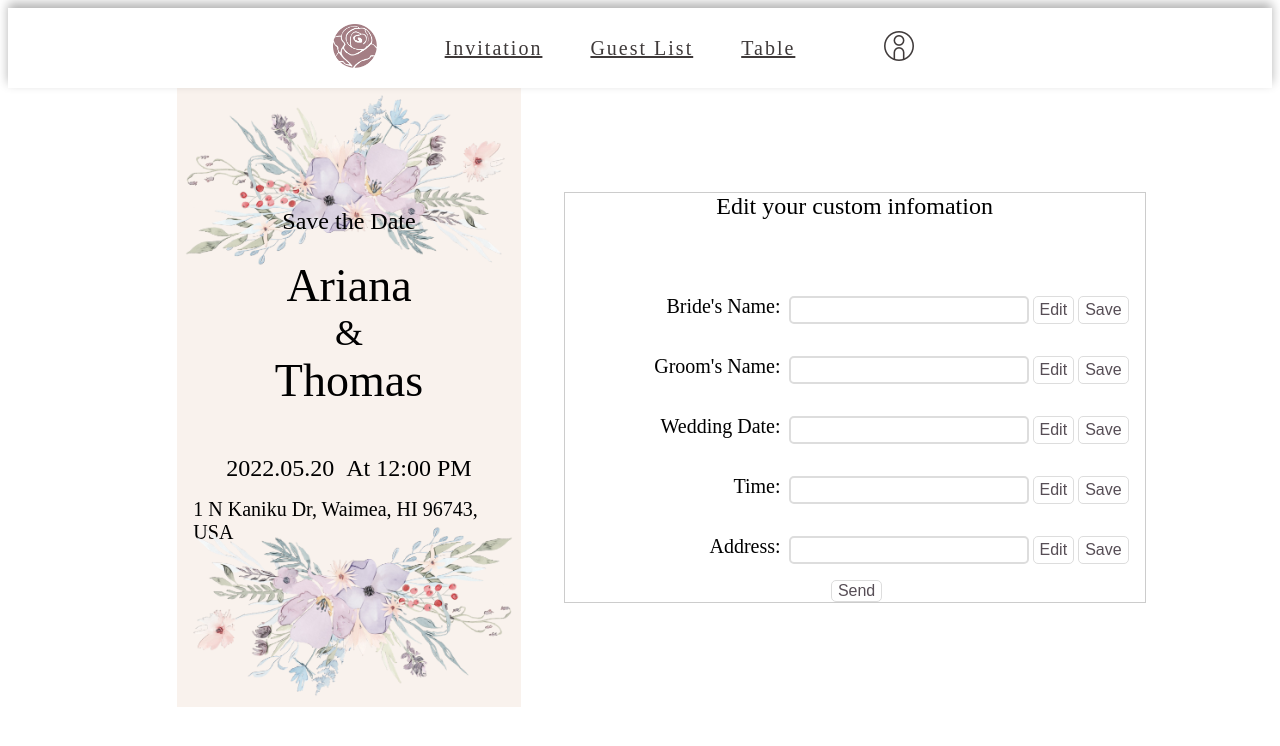
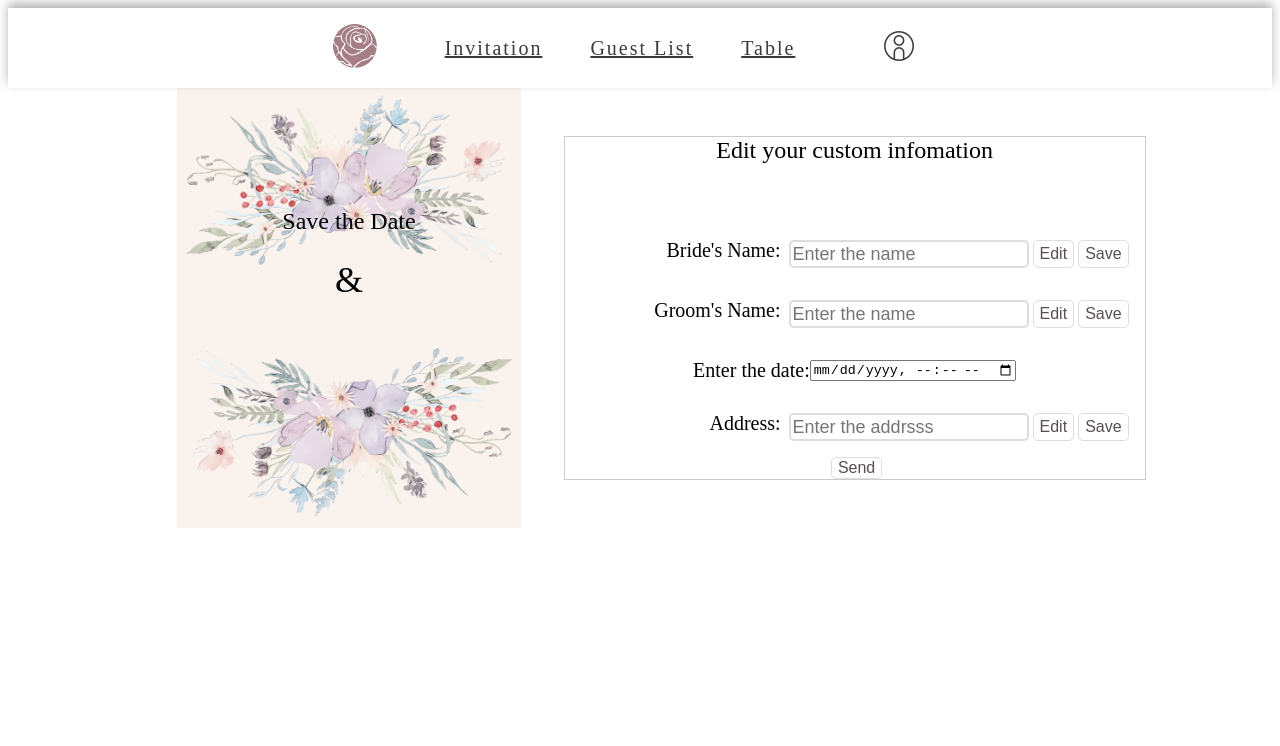
Before and after one commit to riri-rae/SeTable, a React (Create React App) app: page /invitation-edit in a window 1280 px wide. Shown: the top 746 px of the page. Built offline with nearby package versions, Linux system fonts and the light colour scheme.

Commit message:
rsvp-edit

```diff
--- a/src/App.js
+++ b/src/App.js
@@ -15,6 +15,7 @@ const App = () => {
         {/* <Route exact path="/" component={HomePage} /> */}
         <Route path="/invitation-rsvp" component={InvitationRsvp} />
         <Route path="/invitation-edit" component={InvitationEdit} />
+        {/* <Route path="/invitation-card/:id" component={xxx} /> */}
         <Route path="/table" component={Table} />
         <Route path="/guestlist" component={GuestList} />
         {/* <Route path="/guestlist/:userid/doucument/:docId" component={GuestList} /> */}
--- a/src/components/RsvpTemplate.js
+++ b/src/components/RsvpTemplate.js
@@ -1,141 +1,113 @@
-import React from "react";
+import React, { useState } from "react";
+//import { useParams } from "react-router";
 import styled from "styled-components";
-// import logo from "../images/logo.png";
-import Header from "./components/Header";
+// import firebase from "../utils/firebase";
+// import "firebase/firestore";
+import pictop from "../images/purpleFlower-top.png";
+import picbt from "../images/purpleFlower-bt.png";
 
-const Navbar = styled.header`
-  position: sticky;
-  top: 0;
-  width: 100%;
-  background: #fff;
-  box-shadow: 0px -5px 10px rgb(0 0 0 / 30%);
-  z-index: 100;
+//import { useParams } from "react-router";
+
+const Template = styled.div`
+  /* border: 1px solid #ccc; */
+  flex: 2;
+  display: flex;
+  flex-direction: column;
+  justify-content: flex-start;
+  align-items: center;
+  /* height: 100vh; */
+  /* background-color: #F8EFE9; */
+  /* background-color: rgba(0, 0, 0, 0.1); */
 `;
 
-const Container = styled.div`
-  margin: 0 auto;
-  width: 100%;
-  text-align: center;
-  display: flex;
-  justify-content: center;
-  /* overflow: hidden; */
+const PicTopWrap = styled.div`
+  width: 80%;
+
+  background-color: rgba(248, 239, 233, 0.8);
 `;
 
-const DeskHeaderDiv = styled.div`
-  height: 80px;
+const PicTop = styled.img`
+  max-width: 100%;
+`;
+const PicBt = styled.img`
+  max-width: 100%;
+  margin-top: -2rem;
+`;
+const ContentWrap = styled.div`
+  width: 80%;
+  /* background-color: rgba(0, 0, 0, 0.1); */
+  background-color: rgba(248, 239, 233, 0.8);
   display: flex;
+  flex-direction: column;
+  justify-content: flex-start;
   align-items: center;
-  background-color: #fff;
-  @media (max-width: 768px) {
-    display: none;
-  }
+  /* padding-bottom: 100px; */
 `;
 
-const Logo = styled.a`
-  width: 100px;
-  /* margin: 0 0 -2%; */
-  /* margin-left: 60px;
-  margin-top: 26px; */
-  @media (max-width: 768px) {
-    width: 50%;
-    margin-top:2vh;
-  }
+const SaveDate = styled.div`
+  font-size: 24px;
+  margin: -76px 16px 24px 16px;
 `;
 
-const DeskNav = styled.div`
+const BrideName = styled.div`
+  font-size: 46px;
+  margin: 0 16px 0 16px;
+`;
+const GroomName = styled(BrideName)``;
+
+const And = styled.div`
+  font-size: 36px;
+`;
+const DateTimeWrap = styled.div`
   display: flex;
+  flex-direction: row;
+  margin: 16px;
+  margin-top: 48px;
+`;
+
+const Date = styled.div`
+  font-size: 24px;
+  margin-right: 6px;
+`;
+
+const Time = styled.div`
+  font-size: 24px;
+  margin-left: 6px;
+`;
+const Address = styled.div`
+  font-size: 20px;
   margin-left: 16px;
   margin-right: 16px;
 `;
 
-const DeskTag = styled.a`
-  letter-spacing: 2px;
-  font-size: 20px;
-  color: #3f3a3a;
-  line-height: 28px;
-  margin: 0 24px;
-  &:hover {
-    text-decoration: none;
-    color: #8b572a;
-    cursor: pointer;
-    /* border-bottom: 2px solid #8b572a; */
-  }
-  &:active{
-    color:none;
-  }
-  &:focus{
-    outline:none;
-  }
-`;
+const RsvpTemplate = (props) => {
+  // const  { id } = useParams();
+  let dateAndTime = props.date.split('T')
+  let showDate = dateAndTime[0]
+  let showTime = dateAndTime[1]
+  console.log(showDate, showTime)
 
-const Member = styled.div`
-  margin-left: 42px;
-  margin-right: 54px;
-  cursor: pointer;
-`;
+  return (
+    <Template>
+      <PicTopWrap>
+        <PicTop src={pictop} />
+      </PicTopWrap>
+      <ContentWrap>
+        <SaveDate>Save the Date</SaveDate>
+        <BrideName>{props.bride}</BrideName>
+        <And>&</And>
+        <GroomName>{props.groom}</GroomName>
+        <DateTimeWrap>
+          <Date>{showDate}</Date>
+          <Time>{showTime}</Time>
+        </DateTimeWrap>
+        <Address>{props.add}</Address>
+      </ContentWrap>
+      <PicTopWrap>
+        <PicBt src={picbt} />
+      </PicTopWrap>
+    </Template>
+  );
+};
 
-const MobileHeaderDiv = styled.div`
-  display: none;
-  @media (max-width: 768px) {
-    height: 110px;
-    display: flex;
-    justify-content: center;
-    width: 100%;
-    align-items: center;
-    top: 0;
-    z-index: 99;
-    background-color: #fff;
-    flex-direction: column;
-  }
-`;
-
-const MobileNav = styled.div`
-  display: none;
-  @media (max-width: 768px) {
-    display: flex;
-    align-items: center;
-  }
-`;
-const MobileTag = styled.div`
-  @media (max-width: 768px) {
-    font-size: 18px;
-    color: #828282;
-    flex-grow: 1;
-    text-align: center;
-    margin: 2px 8px 8px 8px;
-  }
-`;
-
-export default function Header() {
-  return (
-    <Navbar>
-      <Container>
-        <DeskHeaderDiv>
-          <Logo href="./">
-            <img src={roseLogo} alt="logo" height="44" />
-          </Logo>
-          <DeskNav>
-            <DeskTag href="./invatation">Invatation</DeskTag>
-            <DeskTag href="./guestlist">Guest List</DeskTag>
-            <DeskTag href="./table">Table</DeskTag>
-          </DeskNav>
-
-          <Member>
-            <img src={memberImg} height="44" alt="member" />
-          </Member>
-        </DeskHeaderDiv>
-        <MobileHeaderDiv>
-          <Logo href="./">
-            <img src={roseLogo} height="44" alt="logo" />
-          </Logo>
-
-          <MobileNav>
-            <MobileTag href="./invatation">Invatation</MobileTag>
-            <MobileTag href="./guestlist">Guest List</MobileTag>
-            <MobileTag href="./table">Table</MobileTag>
-          </MobileNav>
-        </MobileHeaderDiv>
-      </Container>
-    </Navbar>
-  );
-}
+export default RsvpTemplate;
--- a/src/invitation-edit.js
+++ b/src/invitation-edit.js
@@ -1,9 +1,10 @@
-//import React, { useState, useEffect } from "react";
+import React, { useState, useEffect } from "react";
 import styled from "styled-components";
-//import firebase from "./utils/firebase";
+import firebase from "./utils/firebase";
 import pictop from "../src/images/purpleFlower-top.png";
 import picbt from "../src/images/purpleFlower-bt.png";
 import Header from "./components/Header";
+import RsvpTemplate from "./components/RsvpTemplate";
 //import picbt from "../src/images/rose-ring.png";
 
 import "firebase/firestore";
@@ -144,37 +145,35 @@ const Button = styled.button`
 `;
 
 const InvitationEdit = () => {
+
+  const [bride, setBride] = useState('');
+  const [groom, setGroom] = useState('');
+  const [date, setDate] = useState('');
+  // const [time, setTime] = useState('');
+  const [add, setAdd] = useState('');
+
+
+  // const db = firebase.firestore();
+
+
   return (
     <>
       <Header />
       <Container>
-        <Template>
-          <PicTopWrap>
-            <PicTop src={pictop} />
-          </PicTopWrap>
-          <ContentWrap>
-            <SaveDate>Save the Date</SaveDate>
-            <BrideName>Ariana</BrideName>
-            <And>&</And>
-            <GroomName>Thomas</GroomName>
-            <DateTimeWrap>
-              <Date>2022.05.20</Date>
-              <Time>At 12:00 PM</Time>
-            </DateTimeWrap>
-            <Address>1 N Kaniku Dr, Waimea, HI 96743, USA</Address>
-          </ContentWrap>
-          <PicTopWrap>
-            <PicBt src={picbt} />
-          </PicTopWrap>
-        </Template>
-
+        <RsvpTemplate bride={bride} groom={groom} add={add} date={date} />
         <Edit>
           <EditTitle>Edit your custom infomation</EditTitle>
 
           <EditText>
             <InputWrap>
               <Label htmlFor="bride-name">Bride's Name:</Label>
-              <Input type="text" id="bride-name" />
+              <Input
+                type="text"
+                id="bride-name"
+                placeholder="Enter the name"
+                value={bride}
+                onChange={(e) => setBride(e.target.value)}
+              />
               <Button>Edit</Button>
               <Button>Save</Button>
             </InputWrap>
@@ -182,31 +181,50 @@ const InvitationEdit = () => {
           <EditText>
             <InputWrap>
               <Label htmlFor="groom-name">Groom's Name:</Label>
-              <Input type="text" id="groom-name" />
+              <Input
+                type="text"
+                id="groom-name"
+                placeholder="Enter the name"
+                value={groom}
+                onChange={(e) => setGroom(e.target.value)}
+              />
               <Button>Edit</Button>
               <Button>Save</Button>
             </InputWrap>
           </EditText>
           <EditText>
             <InputWrap>
-              <Label htmlFor="wedding-date">Wedding Date:</Label>
-              <Input type="text" id="wedding-date" />
+              {/* <Label htmlFor="wedding-date">Wedding Date:</Label>
+              <Input type="text" id="wedding-date" /> */}
+              <label for="date">Enter the date:</label>
+              <input id="date" type="datetime-local" lang="en-US" name="date"
+                value={date}
+                onChange={(e) => setDate(e.target.value)}
+              />
+
+              {/*
               <Button>Edit</Button>
-              <Button>Save</Button>
+              <Button>Save</Button> */}
             </InputWrap>
           </EditText>
-          <EditText>
+          {/* <EditText>
             <InputWrap>
               <Label htmlFor="wedding-time">Time:</Label>
               <Input type="text" id="wedding-time" />
-              <Button>Edit</Button>
-              <Button>Save</Button>
+              <label for="time">Enter the time:</label>
+              <input id="time" type="time" lang="en-US" name="time" />
             </InputWrap>
-          </EditText>
+          </EditText> */}
           <EditText>
             <InputWrap>
-              <Label htmlFor="Address">Address:</Label>
-              <Input type="text" id="Address" />
+              <Label htmlFor="add">Address:</Label>
+              <Input
+                type="text"
+                id="add"
+                placeholder="Enter the addrsss"
+                value={add}
+                onChange={(e) => setAdd(e.target.value)}
+              />
               <Button>Edit</Button>
               <Button>Save</Button>
             </InputWrap>
--- a/src/invitation-rsvp.js
+++ b/src/invitation-rsvp.js
@@ -288,7 +288,7 @@ const InvitationRsvp = () => {
         <EditText>
           <InputWrap>
             <div>You are ...</div>
-            <Select value={tag} onChange={(e) => { setTag(e.target.value) }}>
+            <Select value={tag} onChange={(e) => setTag(e.target.value)}>
               <option value="" disabled selected>Please Select</option>
               <option value="brides-side">Brides' side</option>
               <option value="groom-side">Groom's side</option>
```
